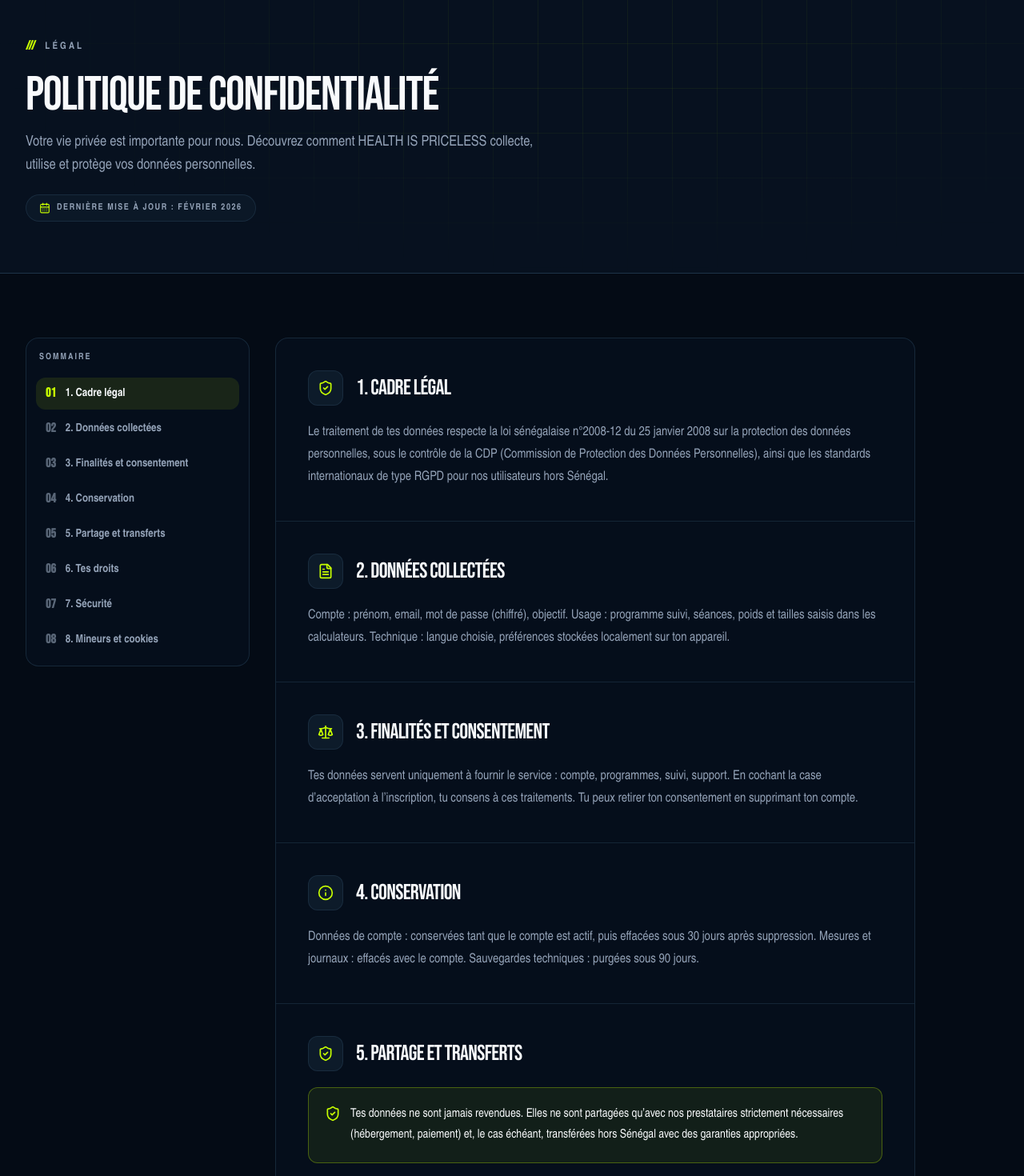
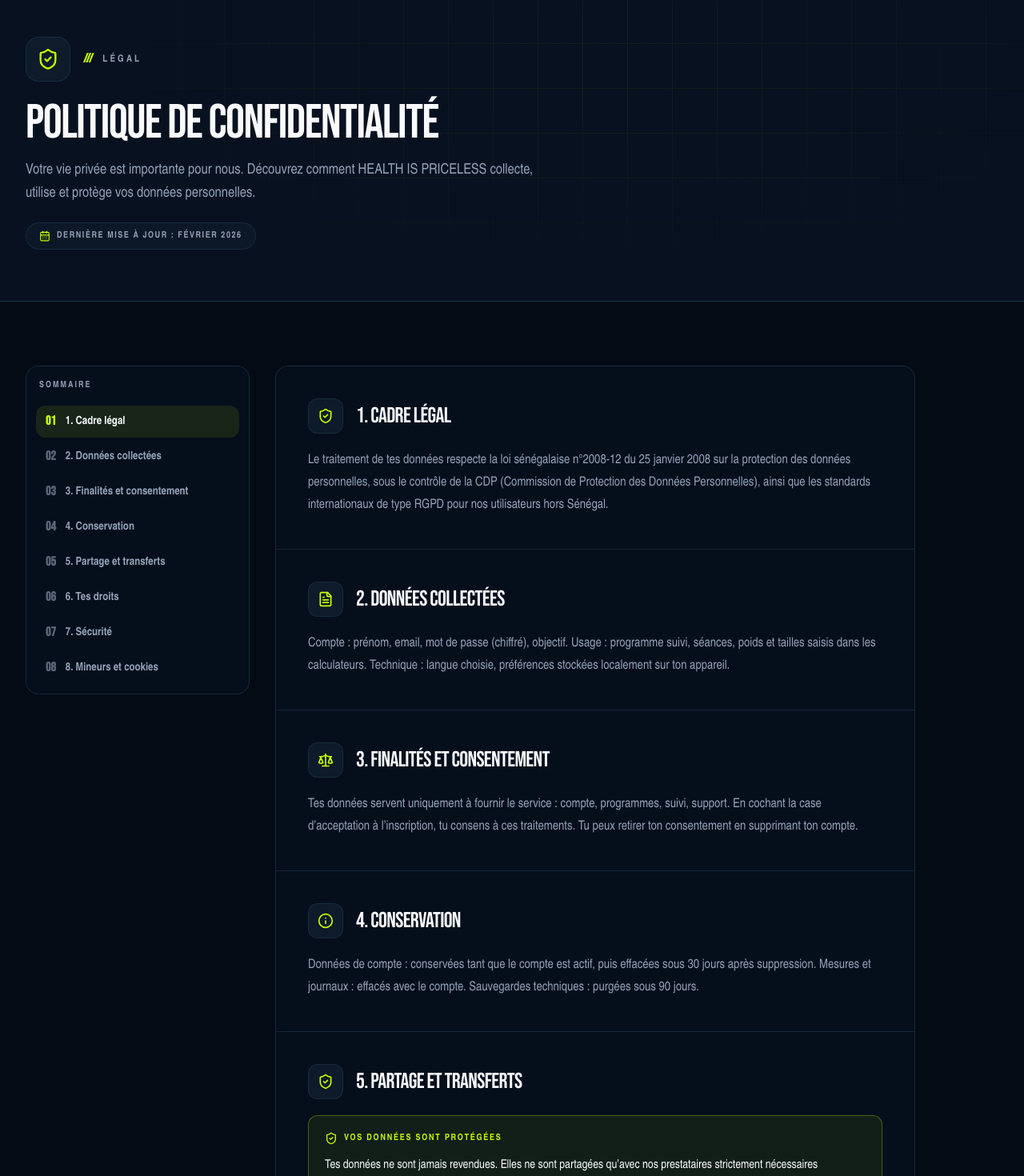
Before and after one commit to PapaFofana20/HEALTH_IS_PRICELESS, a React (Vite) app in the folder frontend/: page /confidentialite in a window 1280 px wide. Shown: the part 114-1584 px from the top of the page at 80% size. Built offline with nearby package versions, Linux system fonts and the light colour scheme; no server answers; the database is empty; a web font is replaced by a local one.

Commit message:
style(legal): refresh privacy and cgu pages hero, callouts, SEO titles

```diff
--- a/frontend/src/components/legal/LegalPageLayout.tsx
+++ b/frontend/src/components/legal/LegalPageLayout.tsx
@@ -12,9 +12,7 @@ export type LegalDocKey = 'confidentialite' | 'cgu';
 
 const DOCS: Record<LegalDocKey, LegalDoc> = { confidentialite: privacy, cgu };
 
-
-/* Paragraphe mis en avant (callout) : cite un passage existant du document,
-   retire du flux pour eviter le doublon. */
+/* Paragraphe mis en avant (callout) : cite un passage existant du document. */
 const FEATURED: Record<LegalDocKey, { section: number; paragraph: number }> = {
   confidentialite: { section: 4, paragraph: 0 },
   cgu: { section: 2, paragraph: 0 },
@@ -27,8 +25,6 @@ const prefersReducedMotion = () =>
 
 const scrollBehavior = (): ScrollBehavior => (prefersReducedMotion() ? 'auto' : 'smooth');
 
-/* Layout juridique partage : hero institutionnel, sommaire sticky,
-   contenu hierarchise, CTA aide. Le fond juridique est inchange. */
 export function LegalPageLayout({ docKey }: { docKey: LegalDocKey }) {
   const { t, loc } = useLanguage();
   const doc = DOCS[docKey];
@@ -37,10 +33,13 @@ export function LegalPageLayout({ docKey }: { docKey: LegalDocKey }) {
   const isPrivacy = docKey === 'confidentialite';
   const featured = FEATURED[docKey];
 
-  usePageTitle(
-    doc ? loc(doc.title) : '',
-    doc ? (isPrivacy ? t.about.legalPrivacySubtitle : t.about.legalCguSubtitle) : undefined,
-  );
+  const subtitle = isPrivacy ? t.about.legalPrivacySubtitle : t.about.legalCguSubtitle;
+
+  usePageTitle(doc ? loc(doc.title) : '', subtitle);
+
+  useEffect(() => {
+    if (doc) document.title = `${loc(doc.title)} | HEALTH IS PRICELESS`;
+  }, [doc, loc]);
 
   useEffect(() => {
     if (!doc) return;
@@ -66,19 +65,29 @@ export function LegalPageLayout({ docKey }: { docKey: LegalDocKey }) {
     document.getElementById(`legal-section-${index}`)?.scrollIntoView({ behavior: scrollBehavior(), block: 'start' });
   };
 
+  const HeroIcon = isPrivacy ? ShieldCheck : FileText;
+
   return (
     <>
       <section className="relative isolate overflow-hidden border-b border-edge bg-night-900 pb-12 pt-32 sm:pb-14 lg:pb-16 lg:pt-40">
         <div aria-hidden className="pointer-events-none absolute inset-0 -z-10 pattern-grid fade-mask-radial" />
         <div className={container}>
-          <Eyebrow className="animate-fade-up">{t.about.legalEyebrow}</Eyebrow>
-          <h1 className="mt-5 max-w-3xl animate-fade-up font-display text-4xl uppercase leading-[0.95] tracking-tight [animation-delay:60ms] sm:text-5xl lg:text-6xl">
+          <div className="flex items-center gap-4">
+            <span
+              aria-hidden
+              className="grid h-14 w-14 shrink-0 animate-fade-up place-items-center rounded-2xl border border-edge/70 bg-night-800 text-volt"
+            >
+              <HeroIcon className="h-7 w-7" />
+            </span>
+            <Eyebrow className="animate-fade-up [animation-delay:60ms]">{t.about.legalEyebrow}</Eyebrow>
+          </div>
+          <h1 className="mt-6 max-w-3xl animate-fade-up font-display text-4xl uppercase leading-[0.95] tracking-tight [animation-delay:120ms] sm:text-5xl lg:text-6xl">
             {loc(doc.title)}
           </h1>
-          <p className="mt-4 max-w-2xl animate-fade-up text-base leading-relaxed text-muted [animation-delay:120ms] sm:text-lg">
-            {isPrivacy ? t.about.legalPrivacySubtitle : t.about.legalCguSubtitle}
+          <p className="mt-4 max-w-2xl animate-fade-up text-base leading-relaxed text-muted [animation-delay:180ms] sm:text-lg">
+            {subtitle}
           </p>
-          <p className="mt-5 inline-flex animate-fade-up items-center gap-2 rounded-full border border-edge/70 bg-night-800/80 px-4 py-2 text-[11px] font-extrabold uppercase tracking-[0.14em] text-muted [animation-delay:180ms]">
+          <p className="mt-5 inline-flex animate-fade-up items-center gap-2 rounded-full border border-edge/70 bg-night-800/80 px-4 py-2 text-[11px] font-extrabold uppercase tracking-[0.14em] text-muted [animation-delay:240ms]">
             <CalendarDays className="h-3.5 w-3.5 text-volt" aria-hidden />
             {loc(doc.updated)}
           </p>
@@ -167,13 +176,20 @@ export function LegalPageLayout({ docKey }: { docKey: LegalDocKey }) {
                         const text = loc(paragraph);
                         if (sectionIndex === featured.section && paragraphIndex === featured.paragraph) {
                           return (
-                            <p
+                            <div
                               key={text}
-                              className="flex gap-3 rounded-xl border border-volt/30 bg-volt/[0.07] p-5 text-[15px] leading-[1.75] text-ink"
+                              className="rounded-xl border border-volt/30 bg-volt/[0.07] p-5"
                             >
-                              <ShieldCheck className="mt-0.5 h-5 w-5 shrink-0 text-volt" aria-hidden />
-                              <span>{text}</span>
-                            </p>
+                              <p className="flex items-center gap-2 text-[11px] font-extrabold uppercase tracking-[0.16em] text-volt">
+                                {isPrivacy ? (
+                                  <ShieldCheck className="h-4 w-4" aria-hidden />
+                                ) : (
+                                  <Info className="h-4 w-4" aria-hidden />
+                                )}
+                                {isPrivacy ? t.about.legalCalloutPrivacy : t.about.legalCalloutCgu}
+                              </p>
+                              <p className="mt-3 text-[15px] leading-[1.75] text-ink">{text}</p>
+                            </div>
                           );
                         }
                         return (
--- a/frontend/src/locales/en.ts
+++ b/frontend/src/locales/en.ts
@@ -786,6 +786,8 @@ export const en: Translations = {
     legalCguSubtitle: 'The rules governing the use of HEALTH IS PRICELESS and its services.',
     legalHelpTitle: 'Questions about our terms or your data?',
     legalHelpText: 'Our team is happy to answer your questions.',
+    legalCalloutPrivacy: 'Your data is protected',
+    legalCalloutCgu: 'About these terms',
   },
   dashboard: {
     nav: {
--- a/frontend/src/locales/fr.ts
+++ b/frontend/src/locales/fr.ts
@@ -790,6 +790,8 @@ export const fr = {
     legalCguSubtitle: 'Les règles qui encadrent l’utilisation de HEALTH IS PRICELESS et de ses services.',
     legalHelpTitle: 'Une question concernant nos conditions ou vos données ?',
     legalHelpText: 'Notre équipe est disponible pour répondre à vos questions.',
+    legalCalloutPrivacy: 'Vos données sont protégées',
+    legalCalloutCgu: 'À propos de ces conditions',
   },
   dashboard: {
     nav: {
```
